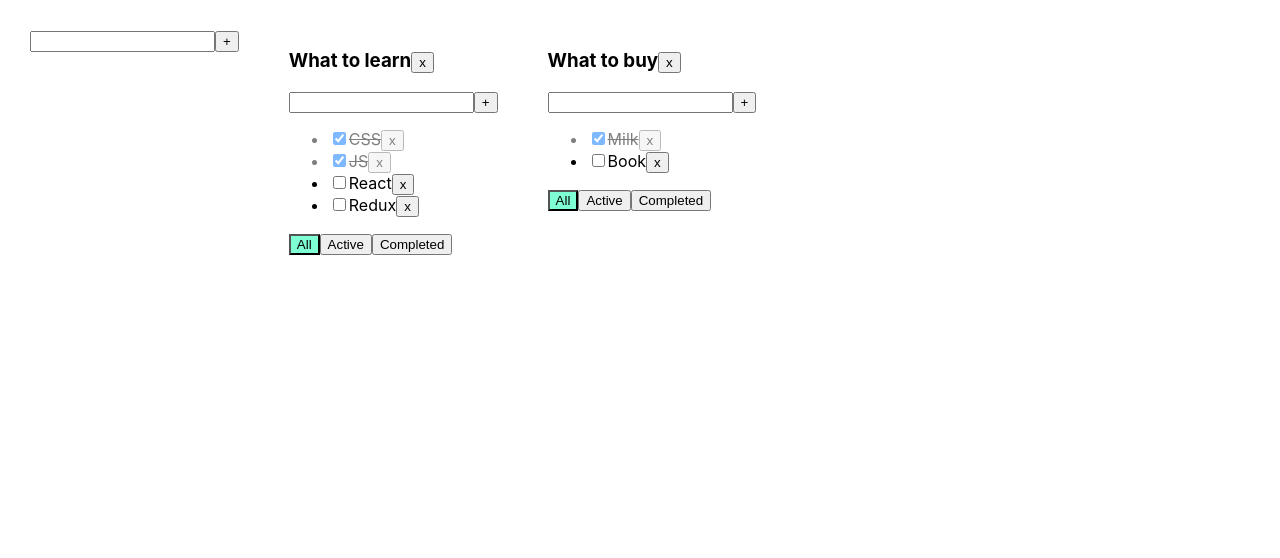
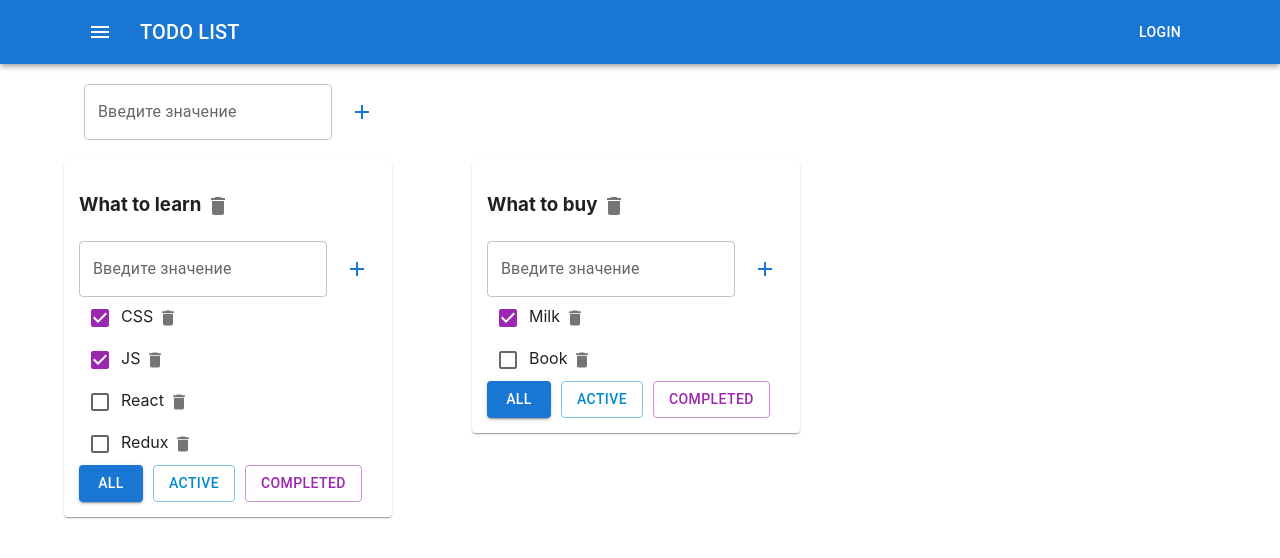
Before and after one commit to skrega/todolistTS, a React (Create React App) app: page / in a window 1280 px wide. Shown: the top 558 px of the page. Built offline with nearby package versions, Linux system fonts and the light colour scheme.

Commit message:
added material ui

```diff
--- a/package.json
+++ b/package.json
@@ -3,6 +3,10 @@
   "version": "0.1.0",
   "private": true,
   "dependencies": {
+    "@emotion/react": "^11.11.4",
+    "@emotion/styled": "^11.11.5",
+    "@mui/icons-material": "^5.15.16",
+    "@mui/material": "^5.15.16",
     "@testing-library/jest-dom": "^5.17.0",
     "@testing-library/react": "^13.4.0",
     "@testing-library/user-event": "^13.5.0",
--- a/src/App.css
+++ b/src/App.css
@@ -1,60 +1,10 @@
-.App {
-  padding: 30px;
-  display: flex;
+body{
+    padding: 0;
+    margin: 0;
+    font-family: serif;
 }
-.App > div{
-  margin-right: 50px;
+ul,ol{
+    padding: 0;
+    margin: 0;
+    list-style: none;
 }
-.error{
-  border: 1px solid red;
-}
-.error-message{
-  color: red;
-}
-.btn{
-  border:none;
-  padding: 7px 16px;
-  background-color: #ccc;
-
-}
-.active-filter {
-  background-color: aquamarine;
-}
-.is-done{
-  opacity: 0.5;
-  text-decoration: line-through;
-}
-/* .App-logo {
-  height: 40vmin;
-  pointer-events: none;
-}
-
-@media (prefers-reduced-motion: no-preference) {
-  .App-logo {
-    animation: App-logo-spin infinite 20s linear;
-  }
-}
-
-.App-header {
-  background-color: #282c34;
-  min-height: 100vh;
-  display: flex;
-  flex-direction: column;
-  align-items: center;
-  justify-content: center;
-  font-size: calc(10px + 2vmin);
-  color: white;
-}
-
-.App-link {
-  color: #61dafb;
-}
-
-@keyframes App-logo-spin {
-  from {
-    transform: rotate(0deg);
-  }
-  to {
-    transform: rotate(360deg);
-  }
-} */
--- a/src/App.tsx
+++ b/src/App.tsx
@@ -3,6 +3,8 @@ import './App.css';
 import { TaskType, Todolist } from './components/Todolist/Todolist';
 import { v1 } from 'uuid';
 import AddItemForm from './components/AddItemForm/AddItemForm';
+import { AppBar, Box, Button, Container, Grid, IconButton, Paper, Toolbar, Typography } from '@mui/material';
+import MenuIcon from '@mui/icons-material/Menu';
 
 export type FilterValuesType = 'all' | 'completed' | 'active'
 type TodolistType = {
@@ -12,7 +14,7 @@ type TodolistType = {
 }
 
 type TasksStateType = {
-  [key:string]: Array<TaskType>
+  [key: string]: Array<TaskType>
 }
 function App() {
 
@@ -23,7 +25,6 @@ function App() {
 
     setTasks({ ...tasksObj })
   }
-
 
   function addTask(title: string, todolistId: string) {
     const task = { id: v1(), title: title, isDone: false }
@@ -86,9 +87,10 @@ function App() {
 
     setTasks({ ...tasksObj })
   }
+
   const changeTodolistTitle = (id: string, newTitle: string) => {
     const todolist = todolists.find(tl => tl.id === id)
-   if(todolist){
+    if (todolist) {
       todolist.title = newTitle
       setTodolists([...todolists])
     }
@@ -109,7 +111,32 @@ function App() {
 
   return (
     <div className="App">
+      <Box sx={{ flexGrow: 1 }}>
+        <AppBar position="static">
+          <Container fixed >
+            <Toolbar>
+              <IconButton
+                size="large"
+                edge="start"
+                color="inherit"
+                aria-label="menu"
+                sx={{ mr: 2 }}
+              >
+                <MenuIcon />
+              </IconButton>
+              <Typography variant="h6" component="div" sx={{ flexGrow: 1 }}>
+                TODO LIST
+              </Typography>
+              <Button color="inherit">Login</Button>
+            </Toolbar>
+          </Container>
+        </AppBar>
+      </Box>
+      <Container fixed >
+        <Grid container style={{padding: '20px'}}>
           <AddItemForm addItem={addTodolits} />
+        </Grid>
+        <Grid container spacing={10}>
           {
             todolists.map((tl) => {
               let tasksForTodoList = tasksObj[tl.id]
@@ -120,9 +147,11 @@ function App() {
               if (tl.filter === 'active') {
                 tasksForTodoList = tasksForTodoList.filter(t => t.isDone === false)
               }
-          return <Todolist title={tl.title}
+              return (
+                <Grid item key={tl.id}>
+                  <Paper style={{padding: '10px 15px 15px' }}>
+                    <Todolist title={tl.title}
                       tasks={tasksForTodoList} removeTask={removeTask}
-            key={tl.id}
                       id={tl.id}
                       changeFilter={changeFilter}
                       addTask={addTask}
@@ -132,9 +161,13 @@ function App() {
                       changeTodolistTitle={changeTodolistTitle}
                       changeTaskTitle={changeTaskTitle}
                     />
+                  </Paper>
+                </Grid>
+              )
             })
           }
-
+        </Grid>
+      </Container>
     </div>
   );
 }
--- a/src/components/AddItemForm/AddItemForm.tsx
+++ b/src/components/AddItemForm/AddItemForm.tsx
@@ -1,4 +1,7 @@
+import { Button, Icon, IconButton, TextField } from '@mui/material'
 import React, { ChangeEvent, KeyboardEvent, useState } from 'react'
+import AddIcon from '@mui/icons-material/Add';
+import SaveIcon from '@mui/icons-material/Save';
 type AddItemFormPropsType = {
     addItem: (title: string) => void
 }
@@ -29,13 +32,19 @@ function AddItemForm(props: AddItemFormPropsType) {
 
     return (
         <div>
-            <div>
-                <input className={error ? 'error' : ''} type='text' value={newTaskTitle}
-                    onChange={onNewTitleChangeHandler} onKeyDown={onKeyPressHandler}
+            <div style={{display: 'flex', alignItems: 'center', gap: 10}}>
+                <TextField
+                    type='text' value={newTaskTitle}
+                    id="standard-basic" variant="outlined"
+                    label={'Введите значение'}
+                    onChange={onNewTitleChangeHandler}
+                    onKeyDown={onKeyPressHandler}
+                    error={!!error}
+                    helperText={error}
                 />
-                <button onClick={addTask}>+</button>
+                <IconButton onClick={addTask} color='primary'><AddIcon /></IconButton>
+
             </div>
-            {error && <div className='error-message'>{error}</div>}
         </div>
     )
 }
--- a/src/components/EditableSpan/EditableSpan.tsx
+++ b/src/components/EditableSpan/EditableSpan.tsx
@@ -1,3 +1,4 @@
+import { TextField } from '@mui/material'
 import React, { useState, ChangeEvent } from 'react'
 type EditableSpanPropsType = {
     title: string
@@ -21,7 +22,7 @@ function EditableSpan(props: EditableSpanPropsType) {
     }
     return (
         editMode
-            ? <input type="text" value={title} onChange={onChangeTitleHandler}
+            ? <TextField type="text" size='small'  value={title} onChange={onChangeTitleHandler}
                 onBlur={activateViewMode} autoFocus />
             : <span onDoubleClick={activateEditMode}>{props.title}</span>
     )
--- a/src/components/Todolist/Todolist.tsx
+++ b/src/components/Todolist/Todolist.tsx
@@ -2,6 +2,8 @@ import React, { ChangeEvent, ChangeEventHandler, KeyboardEvent, useState } from
 import { FilterValuesType } from "../../App"
 import AddItemForm from '../AddItemForm/AddItemForm'
 import EditableSpan from '../EditableSpan/EditableSpan'
+import { Button, Checkbox, IconButton } from '@mui/material'
+import DeleteIcon from '@mui/icons-material/Delete';
 
 export type TaskType = {
     id: string
@@ -37,7 +39,7 @@ export function Todolist(props: PropsType) {
         props.addTask(title, props.id)
     }
 
-    const changeTodolistTitle= (newTitle: string) => {
+    const changeTodolistTitle = (newTitle: string) => {
         props.changeTodolistTitle(props.id, newTitle)
     }
 
@@ -45,8 +47,10 @@ export function Todolist(props: PropsType) {
     return (
         <div>
             <h3>
-                <EditableSpan title={props.title} onChange={changeTodolistTitle}/>
-                <button onClick={removeTodolist}>x</button>
+                <EditableSpan title={props.title} onChange={changeTodolistTitle} />
+                <IconButton aria-label="delete" size="small" onClick={removeTodolist}>
+                    <DeleteIcon />
+                </IconButton>
             </h3>
             <AddItemForm addItem={addTask} />
             <ul>
@@ -58,17 +62,31 @@ export function Todolist(props: PropsType) {
                         props.changeTaskTitle(t.id, newValue, props.id)
                     }
                     return <li key={idx} className={t.isDone ? 'is-done' : ''}>
-                        <input type='checkbox' checked={t.isDone}
+                        <Checkbox
+                            checked={t.isDone}
+                            color={t.isDone ? 'secondary' : 'default'}
                             onChange={onChangeStatusHandler} />
                         <EditableSpan title={t.title} onChange={onChangeTitleHandler} />
-                        <button onClick={() => { props.removeTask(t.id, props.id) }}>x</button>
+                        <IconButton aria-label="delete" size="small"
+                            onClick={() => { props.removeTask(t.id, props.id) }}>
+                            <DeleteIcon fontSize="small" />
+                        </IconButton>
                     </li>
                 })}
             </ul>
-            <div>
-                <button className={props.filter === 'all' ? 'active-filter' : ''} onClick={onAllClickHandler}>All</button>
-                <button className={props.filter === 'active' ? 'active-filter' : ''} onClick={onActiveClickHandler}>Active</button>
-                <button className={props.filter === 'completed' ? 'active-filter' : ''} onClick={onCompletedClickHandler}>Completed</button>
+            <div style={{display: 'flex', alignItems: 'center', gap: 10}}>
+                <Button variant={props.filter === 'all' ? 'contained' : 'outlined'}
+                    onClick={onAllClickHandler}>
+                    All
+                </Button>
+                <Button color='info' variant={props.filter === 'active' ? 'contained' : 'outlined'}
+                    onClick={onActiveClickHandler}>
+                    Active
+                </Button>
+                <Button color='secondary' variant={props.filter === 'completed' ? 'contained' : 'outlined'}
+                    onClick={onCompletedClickHandler}>
+                    Completed
+                </Button>
             </div>
         </div>
     )
--- a/src/index.tsx
+++ b/src/index.tsx
@@ -1,9 +1,8 @@
 import React from 'react';
 import ReactDOM from 'react-dom/client';
-import './index.css';
 import App from './App';
 import reportWebVitals from './reportWebVitals';
-
+import './index.css';
 const root = ReactDOM.createRoot(
   document.getElementById('root') as HTMLElement
 );
```
Also changed, not shown: 1 other file (tests, documents, lock files or other folders). Lines whose indentation alone changed are shown as unchanged.
